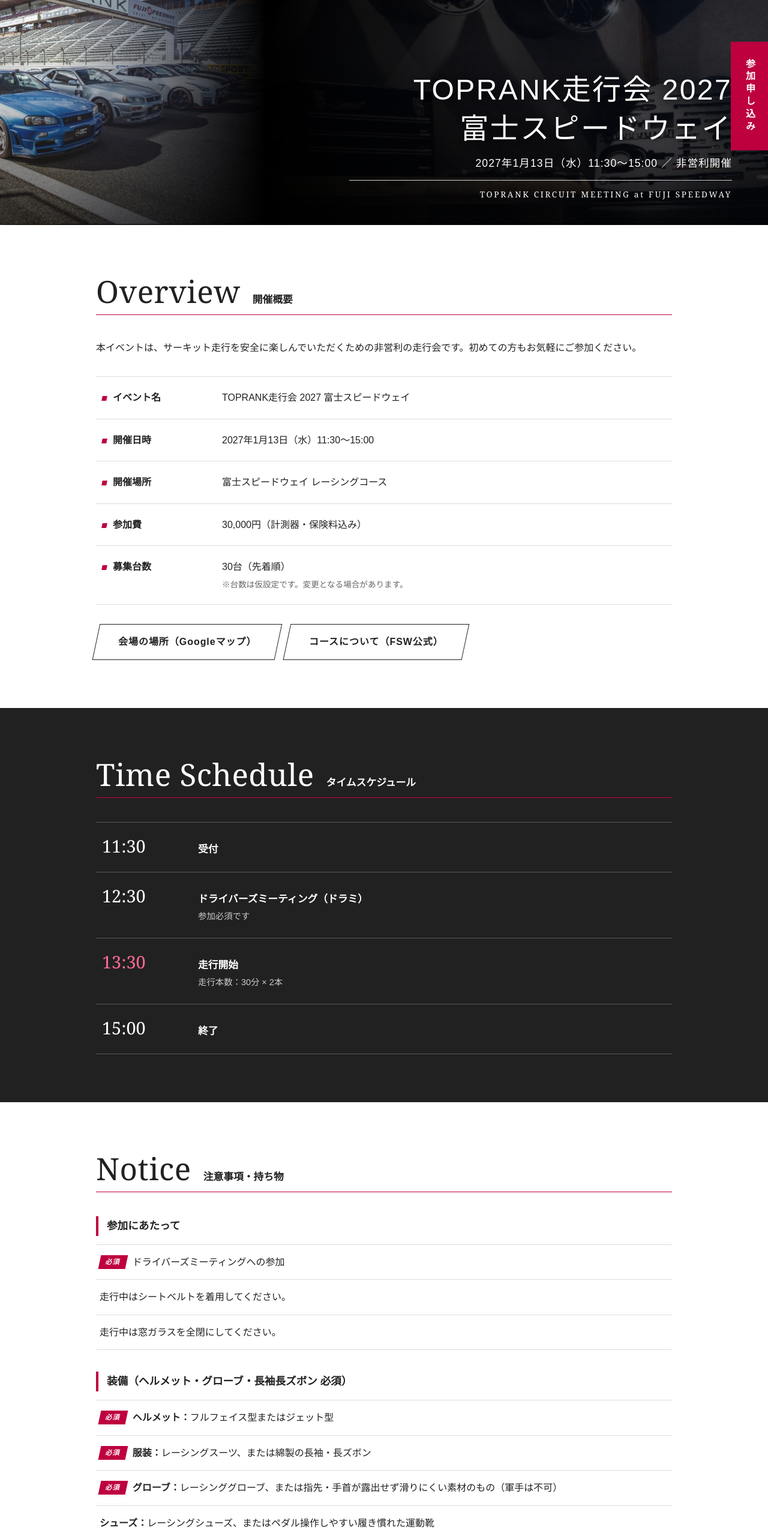
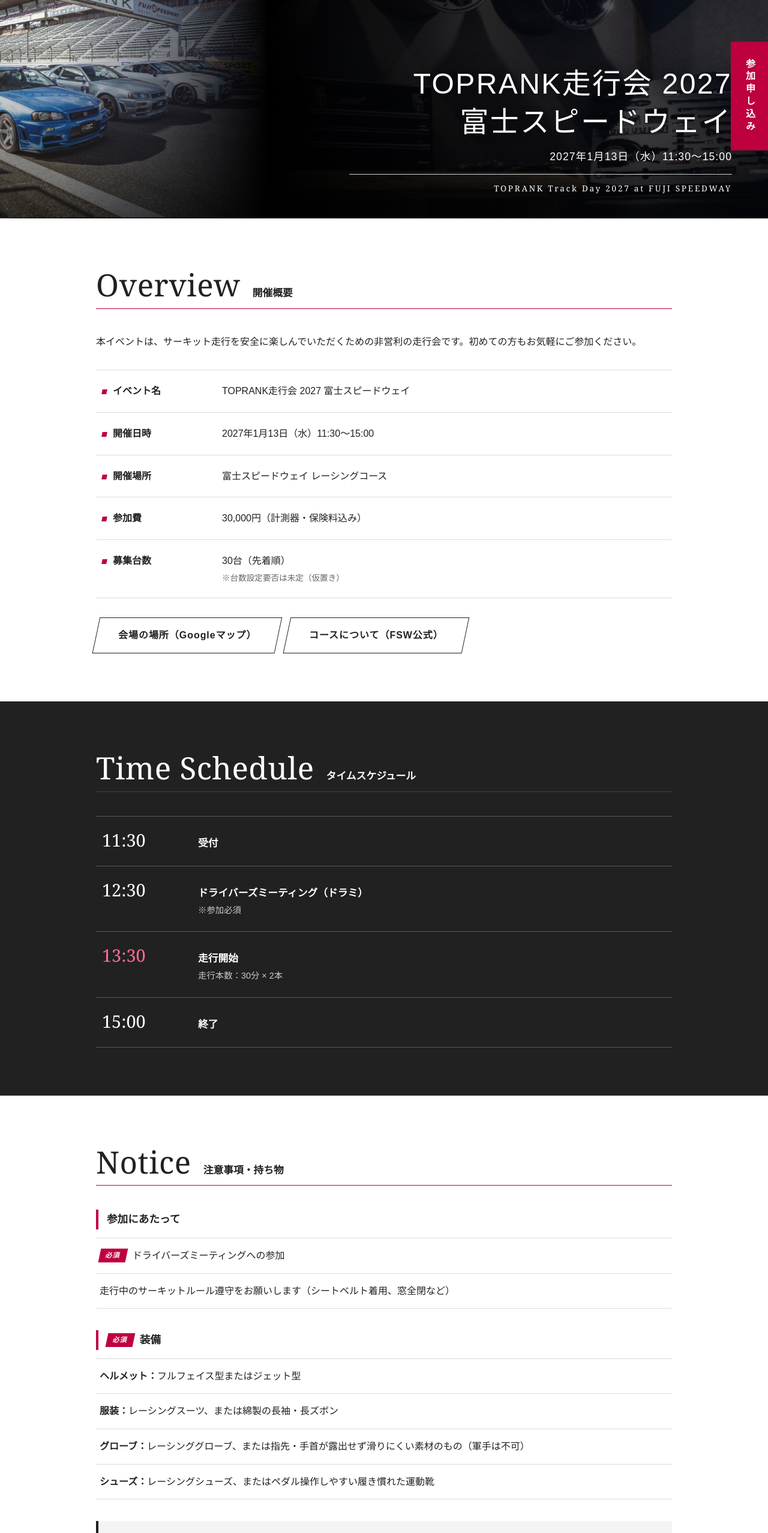
Before and after one commit to toprank-ys/fsw-2027, a plain HTML site: page index.html in a window 1280 px wide. Shown: the part 240-2795 px from the top of the page at 60% size. Drawn offline with Linux system fonts and the light colour scheme.

Commit message:
Add files via upload
index 更新
・テキスト修正
・hero  デバイス別対応

```diff
--- a/index.html
+++ b/index.html
@@ -61,7 +61,8 @@
   /* ===== メインビジュアル（hero.jpg・画面幅いっぱい） ===== */
   .hero {
     position: relative; width: 100%;
-    height: 68vh; min-height: 420px; max-height: 760px;
+    aspect-ratio: 12 / 5;            /* PC・タブレット用画像 2400×1000 */
+    min-height: 420px; max-height: 85vh;
     background:
       url("hero.jpg") center 70% / cover no-repeat,
       linear-gradient(135deg, #111 0%, #212121 55%, #4a0019 100%);
@@ -164,7 +165,13 @@
     .logo img { height: 40px; }
     nav li:not(:last-child) { display: none; }
     section { padding: 56px 0; }
-    .hero { height: 56vh; min-height: 360px; }
+    .hero {                          /* スマホ用画像 1200×1500（4:5） */
+      aspect-ratio: 4 / 5; min-height: 0; max-height: none;
+      background:
+        url("hero-sp.jpg") center / cover no-repeat,
+        url("hero.jpg") center 70% / cover no-repeat,   /* hero-sp.jpg が無い間はPC用で代用 */
+        linear-gradient(135deg, #111 0%, #212121 55%, #4a0019 100%);
+    }
     .hero-caption { text-align: left; padding-bottom: 28px; }
     .hero-caption .en { min-width: 100%; }
     .info dl { grid-template-columns: 1fr; }
@@ -197,8 +204,8 @@
 <div class="hero" id="top" role="img" aria-label="TOPRANK走行会 メインビジュアル">
   <div class="hero-caption">
     <h1>TOPRANK走行会 2027<br>富士スピードウェイ</h1>
-    <p class="hero-meta">2027年1月13日（水）11:30～15:00 ／ 非営利開催</p>
-    <span class="en">TOPRANK CIRCUIT MEETING at FUJI SPEEDWAY</span>
+    <p class="hero-meta">2027年1月13日（水）11:30～15:00</p>
+    <span class="en">TOPRANK Track Day 2027 at FUJI SPEEDWAY</span>
   </div>
 </div>
 
@@ -213,7 +220,7 @@
         <dl><dt>開催日時</dt><dd>2027年1月13日（水）11:30～15:00</dd></dl>
         <dl><dt>開催場所</dt><dd>富士スピードウェイ レーシングコース</dd></dl>
         <dl><dt>参加費</dt><dd>30,000円（計測器・保険料込み）</dd></dl>
-        <dl><dt>募集台数</dt><dd>30台（先着順）<p class="note">※台数は仮設定です。変更となる場合があります。</p></dd></dl>
+        <dl><dt>募集台数</dt><dd>30台（先着順）<p class="note">※台数設定要否は未定（仮置き）</p></dd></dl>
       </div>
       <div class="links">
         <a class="btn" href="https://share.google/umrBissjwYooZF7CF" target="_blank" rel="noopener"><span>会場の場所（Googleマップ）</span></a>
@@ -228,7 +235,7 @@
       <h2 class="sec-title"><span class="en">Time Schedule</span><span class="ja">タイムスケジュール</span></h2>
       <ul class="timeline">
         <li><span class="time">11:30</span><span class="desc">受付</span></li>
-        <li><span class="time">12:30</span><span class="desc">ドライバーズミーティング（ドラミ）<span class="sub">参加必須です</span></span></li>
+        <li><span class="time">12:30</span><span class="desc">ドライバーズミーティング（ドラミ）<span class="sub">※参加必須</span></span></li>
         <li class="main"><span class="time">13:30</span><span class="desc">走行開始<span class="sub">走行本数：30分 × 2本</span></span></li>
         <li><span class="time">15:00</span><span class="desc">終了</span></li>
       </ul>
@@ -244,17 +251,16 @@
         <h3>参加にあたって</h3>
         <ul>
           <li><span class="tag">必須</span>ドライバーズミーティングへの参加</li>
-          <li>走行中はシートベルトを着用してください。</li>
-          <li>走行中は窓ガラスを全閉にしてください。</li>
+          <li>走行中のサーキットルール遵守をお願いします（シートベルト着用、窓全閉など）</li>
         </ul>
       </div>
 
       <div class="notice-group">
-        <h3>装備（ヘルメット・グローブ・長袖長ズボン 必須）</h3>
+        <h3><span class="tag">必須</span>装備</h3>
         <ul>
-          <li><span class="tag">必須</span><strong>ヘルメット：</strong>フルフェイス型またはジェット型</li>
-          <li><span class="tag">必須</span><strong>服装：</strong>レーシングスーツ、または綿製の長袖・長ズボン</li>
-          <li><span class="tag">必須</span><strong>グローブ：</strong>レーシンググローブ、または指先・手首が露出せず滑りにくい素材のもの（軍手は不可）</li>
+          <li><strong>ヘルメット：</strong>フルフェイス型またはジェット型</li>
+          <li><strong>服装：</strong>レーシングスーツ、または綿製の長袖・長ズボン</li>
+          <li><strong>グローブ：</strong>レーシンググローブ、または指先・手首が露出せず滑りにくい素材のもの（軍手は不可）</li>
           <li><strong>シューズ：</strong>レーシングシューズ、またはペダル操作しやすい履き慣れた運動靴</li>
         </ul>
       </div>
@@ -267,7 +273,7 @@
   <section id="entry" class="bg-black">
     <div class="container">
       <h2 class="sec-title"><span class="en">Entry</span><span class="ja">参加申し込み</span></h2>
-      <p class="lead">下記フォームに必要事項をご入力のうえ、送信してください。募集台数に達し次第、受付を終了します。</p>
+      <p class="lead">下記フォームに必要事項をご入力のうえ送信ください。募集台数に達し次第、受付を終了します。後日、担当者よりご案内させていただきます。</p>
 
       <div class="form-wrap">
         <!-- ▼▼ ここに Googleフォームの <iframe ...></iframe> を貼り付けてください ▼▼ -->
@@ -284,7 +290,7 @@
 
 <footer>
   <div class="logo-f"><img src="logo.jpg" alt="TOPRANK" width="150" height="68"></div>
-  <p>TOPRANK走行会 2027 富士スピードウェイ ／ 非営利で開催するサーキット走行会です。</p>
+  <p>非営利で開催するサーキット走行会です。</p>
   <p style="margin-top:10px">Copyright &copy; TOPRANK All Rights Reserved.</p>
 </footer>
 
```
